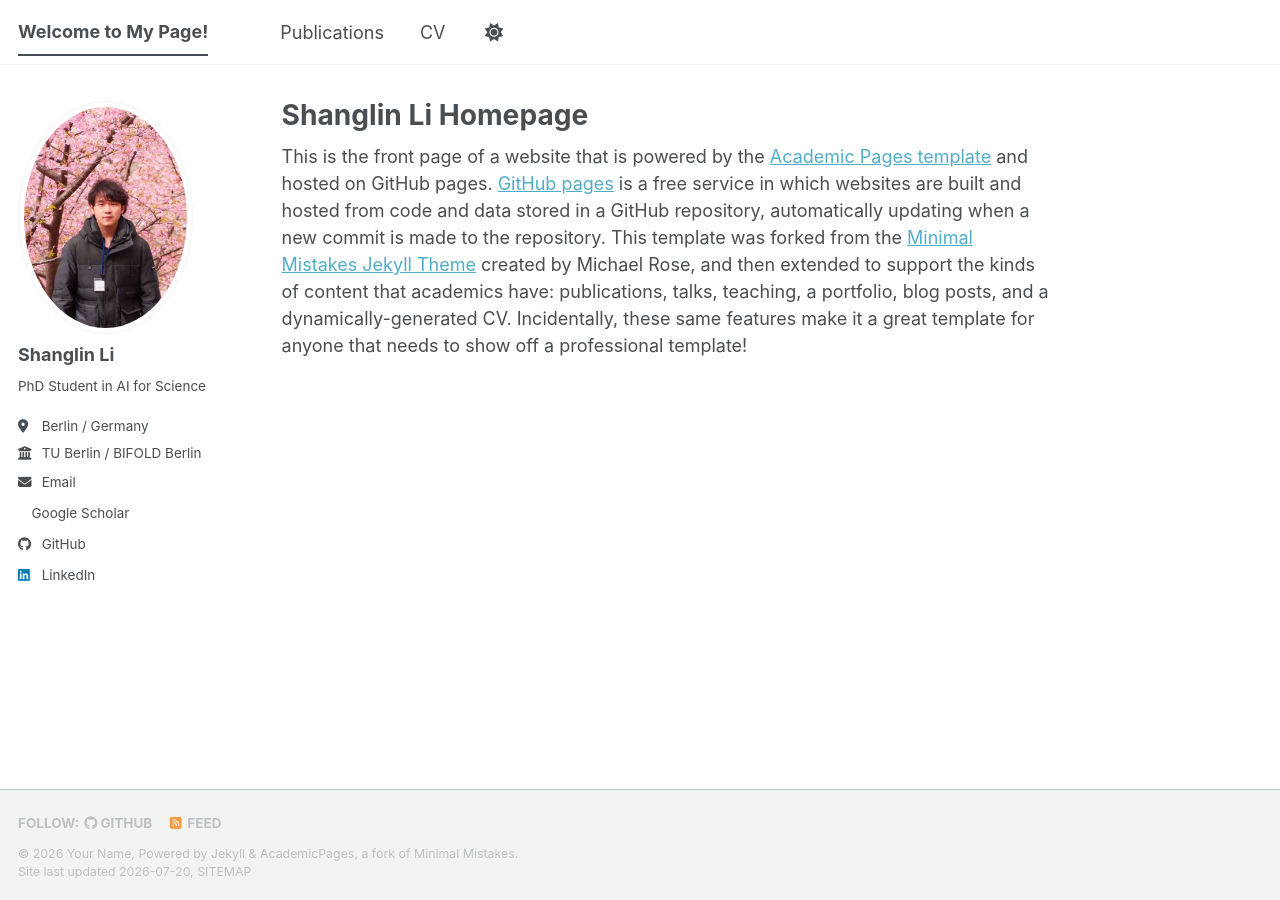
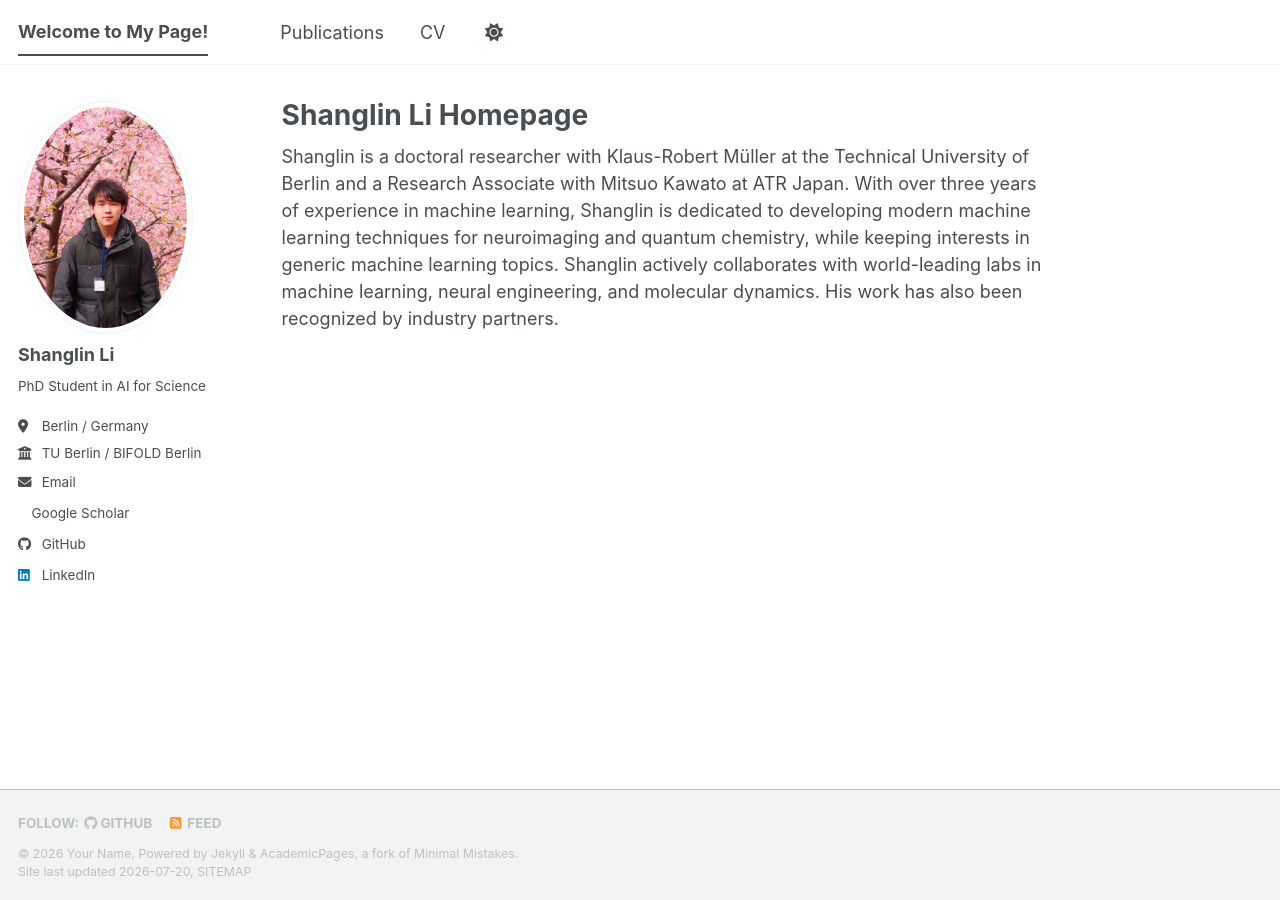
Before and after one commit to fightlesliefigt/fightlesliefigt.github.io, a Jekyll site: the page built from _pages/about.md, in a window 1280 px wide. Built offline with Jekyll 4.4.1, drawn with Linux system fonts in a browser that asks for light colours; a style sheet for code colours, icons or effects is not loaded.

Commit message:
Update about.md

```diff
--- a/_pages/about.md
+++ b/_pages/about.md
@@ -7,4 +7,6 @@ redirect_from:
   - /about.html
 ---
 
-This is the front page of a website that is powered by the [Academic Pages template](https://github.com/academicpages/academicpages.github.io) and hosted on GitHub pages. [GitHub pages](https://pages.github.com) is a free service in which websites are built and hosted from code and data stored in a GitHub repository, automatically updating when a new commit is made to the repository. This template was forked from the [Minimal Mistakes Jekyll Theme](https://mmistakes.github.io/minimal-mistakes/) created by Michael Rose, and then extended to support the kinds of content that academics have: publications, talks, teaching, a portfolio, blog posts, and a dynamically-generated CV. Incidentally, these same features make it a great template for anyone that needs to show off a professional template!
+Shanglin is a doctoral researcher with Klaus-Robert Müller at the Technical University of Berlin and a Research Associate with Mitsuo Kawato at ATR Japan. With over three years of
+experience in machine learning, Shanglin is dedicated to developing modern machine learning techniques for neuroimaging and quantum chemistry, while keeping interests in generic
+machine learning topics. Shanglin actively collaborates with world-leading labs in machine learning, neural engineering, and molecular dynamics. His work has also been recognized by industry partners.
```
